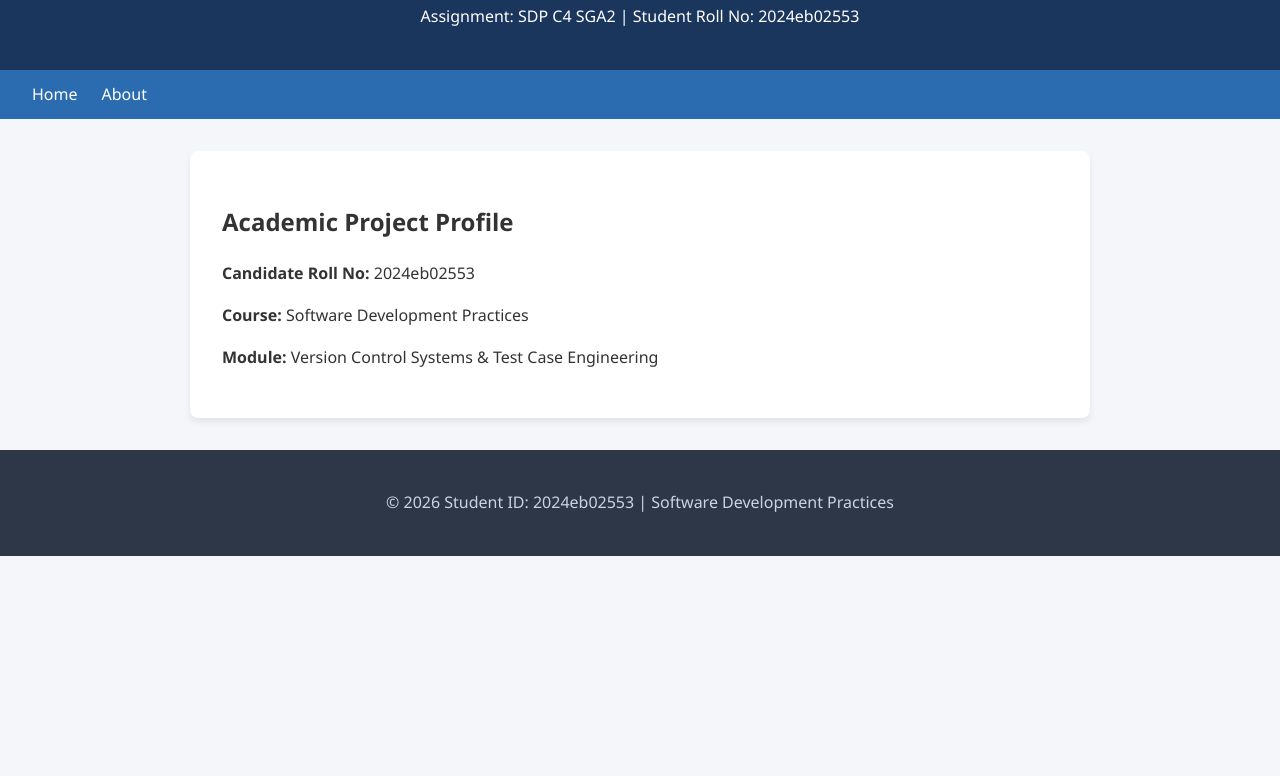
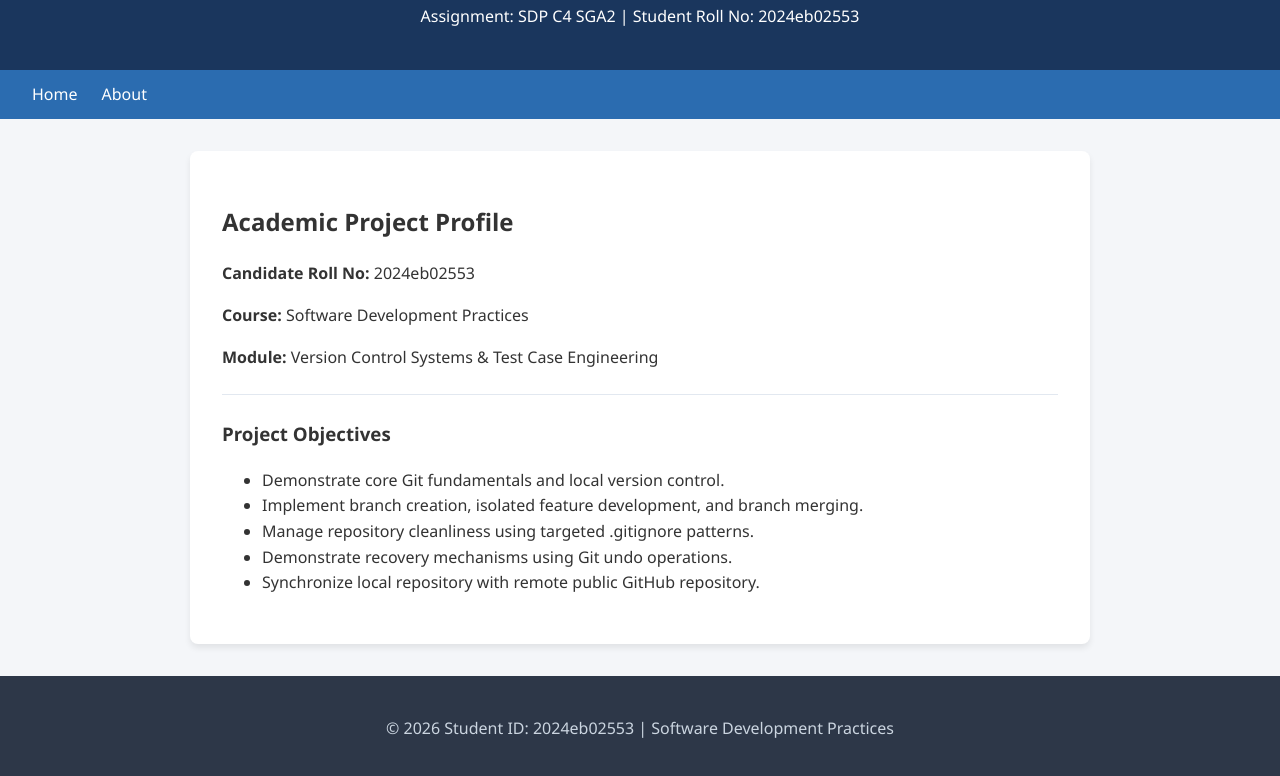
Before and after one commit to Spiritsfuse/2024eb02553_SDP_C4_SGA2, a plain HTML site: page about.html in a window 1280 px wide. Shown: the part 114-890 px from the top of the page. Before the commit the page ends 800 px from the top, so only its background shows below. Drawn offline with Linux system fonts and the light colour scheme.

Commit message:
Update about.html: Add project objectives and technical stack

```diff
--- a/about.html
+++ b/about.html
@@ -69,6 +69,15 @@
             <p><strong>Candidate Roll No:</strong> 2024eb02553</p>
             <p><strong>Course:</strong> Software Development Practices</p>
             <p><strong>Module:</strong> Version Control Systems & Test Case Engineering</p>
+            <hr style="border: 0; border-top: 1px solid #e2e8f0; margin: 1.5rem 0;">
+            <h3>Project Objectives</h3>
+            <ul>
+                <li>Demonstrate core Git fundamentals and local version control.</li>
+                <li>Implement branch creation, isolated feature development, and branch merging.</li>
+                <li>Manage repository cleanliness using targeted .gitignore patterns.</li>
+                <li>Demonstrate recovery mechanisms using Git undo operations.</li>
+                <li>Synchronize local repository with remote public GitHub repository.</li>
+            </ul>
         </div>
     </div>
     <footer>
```
